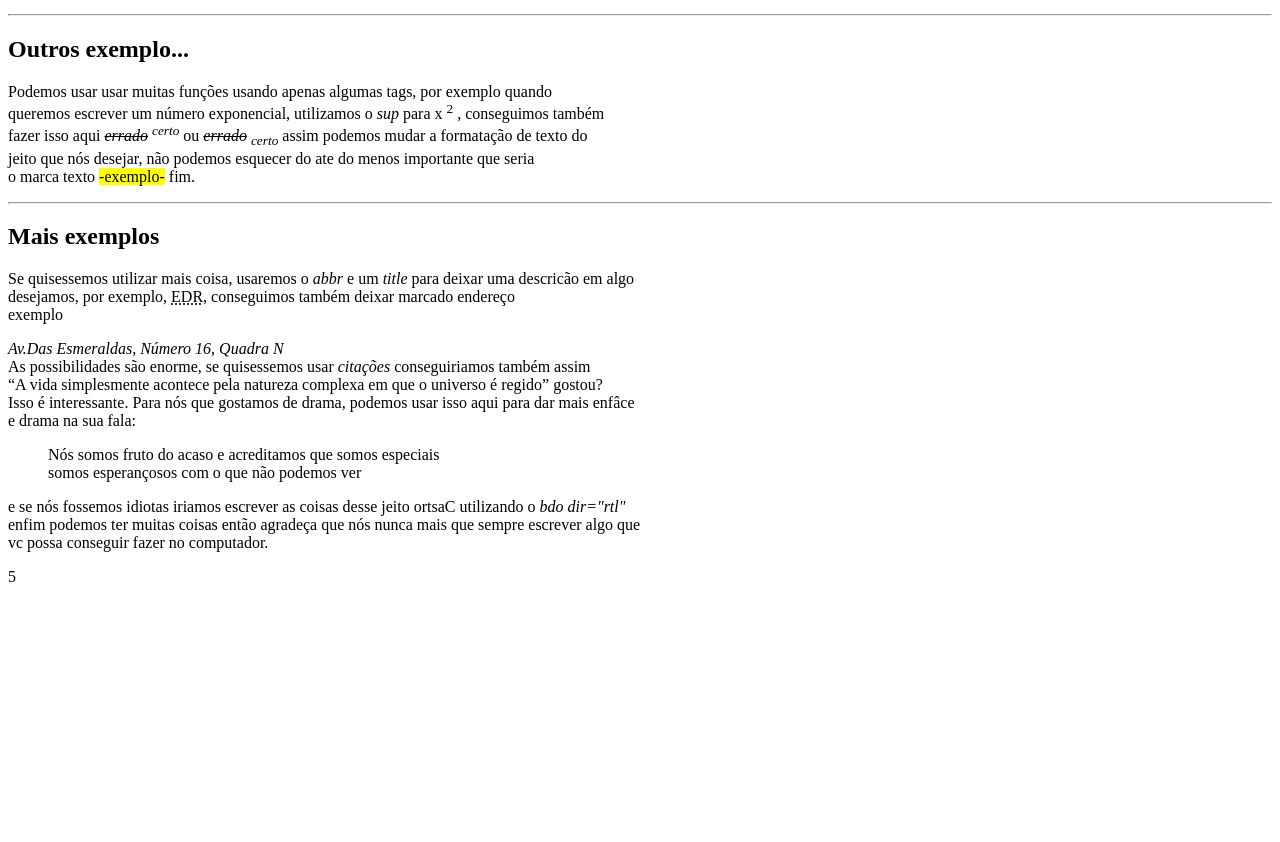
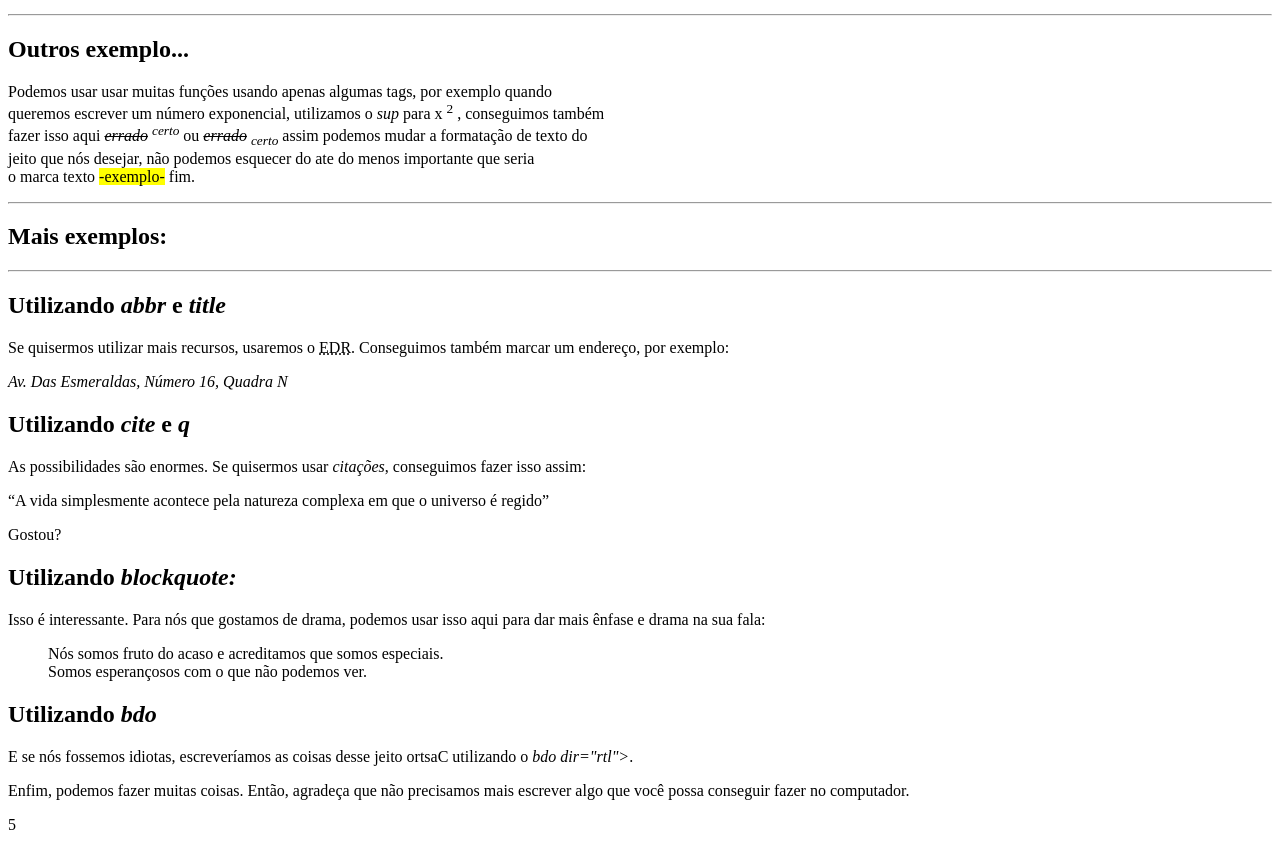
Before and after one commit to CastroKaiser/Html-e-Css, a plain HTML site: page index.html in a window 1280 px wide. Shown: the part 118-960 px from the top of the page. Before the commit the page ends 800 px from the top, so only its background shows below. Drawn offline with Linux system fonts and the light colour scheme.

Commit message:
add of article and section

```diff
--- a/index.html
+++ b/index.html
@@ -41,14 +41,39 @@
         <mark>-exemplo-</mark>
         fim.</p>
     <hr>
-    <h2>Mais exemplos</h2>
-    <p>Se quisessemos utilizar mais coisa, usaremos o <i>abbr</i> e um <i>title</i> para deixar uma descricão em algo<br>
-        desejamos, por exemplo, <abbr title="Exemplo de Referencial">EDR</abbr>, conseguimos também deixar marcado endereço <br>
-        exemplo <address>Av.Das Esmeraldas, Número 16, Quadra N</address> As possibilidades são enorme, se quisessemos usar
-        <cite>citações</cite> conseguiriamos também assim <br><q>A vida simplesmente acontece pela natureza complexa em que o universo é regido</q>
-        gostou? <br> Isso é interessante. Para nós que gostamos de drama, podemos usar isso aqui para dar mais enfâce <br>e drama na sua fala:<br>
-        <blockquote> Nós somos fruto do acaso e acreditamos que somos especiais <br> somos esperançosos com o que não podemos ver</blockquote>
-        e se nós fossemos idiotas iriamos escrever as coisas desse jeito <bdo dir ="rtl">Castro</bdo> utilizando o <i>bdo dir="rtl"</i><br>
-        enfim podemos ter muitas coisas então agradeça que nós nunca mais que sempre escrever algo que <br>vc possa conseguir fazer no computador.</p>
+    <h2>Mais exemplos:</h2>
+    <hr>
+    <article>
+        <section>
+            <h2>Utilizando <i>abbr</i> e <i>title</i></h2>
+            <p>Se quisermos utilizar mais recursos, usaremos o <abbr title="Exemplo de Referencial">EDR</abbr>. Conseguimos também marcar um endereço, por exemplo:</p>
+            <address>Av. Das Esmeraldas, Número 16, Quadra N</address>
+        </section>
+
+        <section>
+            <h2>Utilizando <i>cite</i> e <i>q</i></h2>
+            <p>As possibilidades são enormes. Se quisermos usar <cite>citações</cite>, conseguimos fazer isso assim:</p>
+            <q>A vida simplesmente acontece pela natureza complexa em que o universo é regido</q>
+            <p>Gostou?</p>
+        </section>
+
+        <section>
+            <h2>Utilizando <i>blockquote:</i></h2>
+            <p>Isso é interessante. Para nós que gostamos de drama, podemos usar isso aqui para dar mais ênfase e drama na sua fala:</p>
+            <blockquote>
+                Nós somos fruto do acaso e acreditamos que somos especiais.<br>
+                Somos esperançosos com o que não podemos ver.
+            </blockquote>
+        </section>
+
+        <section>
+            <h2>Utilizando <i>bdo</i></h2>
+            <p>E se nós fossemos idiotas, escreveríamos as coisas desse jeito <bdo dir="rtl">Castro</bdo> utilizando o <i>bdo dir="rtl"></i>.</p>
+        </section>
+
+        <section>
+            <p>Enfim, podemos fazer muitas coisas. Então, agradeça que não precisamos mais escrever algo que você possa conseguir fazer no computador.</p>
+        </section>
+    </article>
 </body>
 </html>5
```
